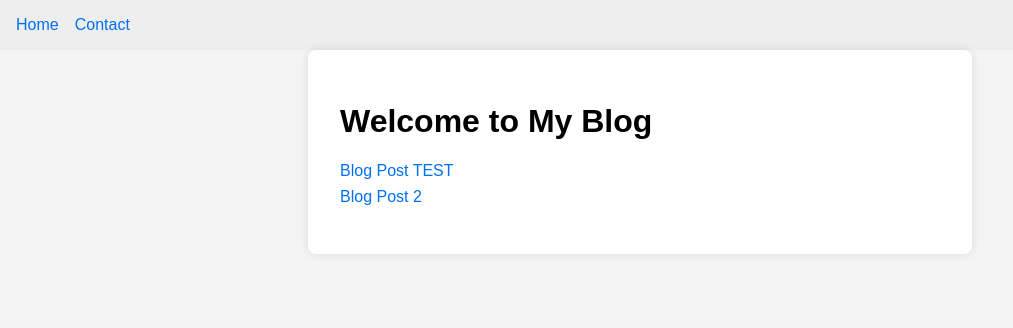
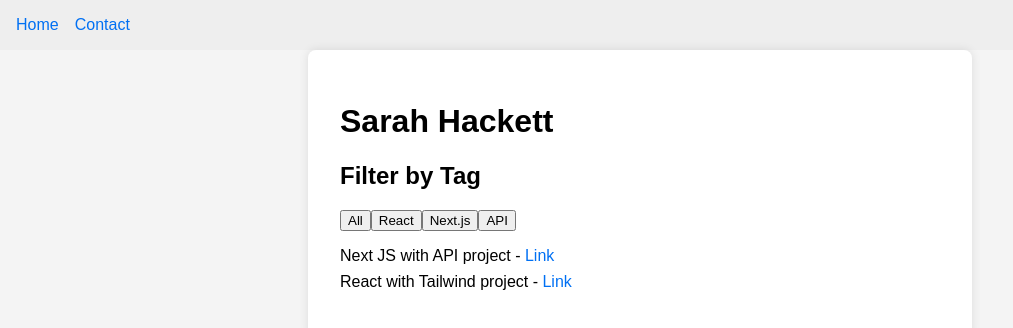
Before and after one commit to Sarahmhackett/sarah-hackett-projects, a Next.js app: page / in a window 1280 px wide. Shown: the top 328 px of the page, without its empty margins (0-1013 px from the left). Built offline with nearby package versions, Linux system fonts and the light colour scheme.

Commit message:
Vercel test with tags

```diff
--- /dev/null
+++ b/app/components/HomepageCards.tsx
@@ -0,0 +1,31 @@
+import React, { useState } from "react";
+import Link from "next/link";
+import { projects } from "../data/projects";
+
+export default function HomepageCards() {
+  const [selectedTag, setSelectedTag] = useState<string | null>(null);
+
+  const filteredProjects = selectedTag
+    ? projects.filter((project) => project.tags.includes(selectedTag))
+    : projects;
+
+  return (
+    <div>
+      <h2>Filter by Tag</h2>
+      <button onClick={() => setSelectedTag(null)}>All</button>
+      <button onClick={() => setSelectedTag("React")}>React</button>
+      <button onClick={() => setSelectedTag("Next JS")}>Next.js</button>
+      <button onClick={() => setSelectedTag("API")}>API</button>
+
+      <ul>
+        {filteredProjects.map((project) => (
+          <div key={project.id}>
+            <li>
+              {project.name} - <Link href={project.url}>Link</Link>
+            </li>
+          </div>
+        ))}
+      </ul>
+    </div>
+  );
+}
--- /dev/null
+++ b/app/data/projects.ts
@@ -0,0 +1,27 @@
+export type Project = {
+  id: string;
+  name: string;
+  url: string;
+  homepageImage: string;
+  tags: string[];
+  shortDescription: string;
+};
+
+export const projects: Project[] = [
+  {
+    id: "project-1",
+    name: "Next JS with API project",
+    url: "/projects/project-1",
+    homepageImage: "/images/project1.png",
+    tags: ["Next JS", "API"],
+    shortDescription: "An awesome project using Next.js and an API.",
+  },
+  {
+    id: "project-2",
+    name: "React with Tailwind project",
+    url: "/projects/project-2",
+    homepageImage: "/images/project2.png",
+    tags: ["React", "Tailwind"],
+    shortDescription: "A personal portfolio made with React and Tailwind.",
+  },
+];
--- a/app/page.tsx
+++ b/app/page.tsx
@@ -1,19 +1,13 @@
-import Image from "next/image";
-import Link from "next/link";
+"use client";
 import styles from "./home.module.css";
+import HomepageCards from "./components/HomepageCards";
 
 export default function Home() {
   return (
     <main className={styles.main}>
-      <h1>Welcome to My Blog</h1>
-      <ul>
-        <li>
-          <Link href="/projects/project-1">Blog Post TEST</Link>
-        </li>
-        <li>
-          <Link href="/projects/project-2">Blog Post 2</Link>
-        </li>
-      </ul>
+      <h1>Sarah Hackett</h1>
+
+      <HomepageCards />
     </main>
   );
 }
```
